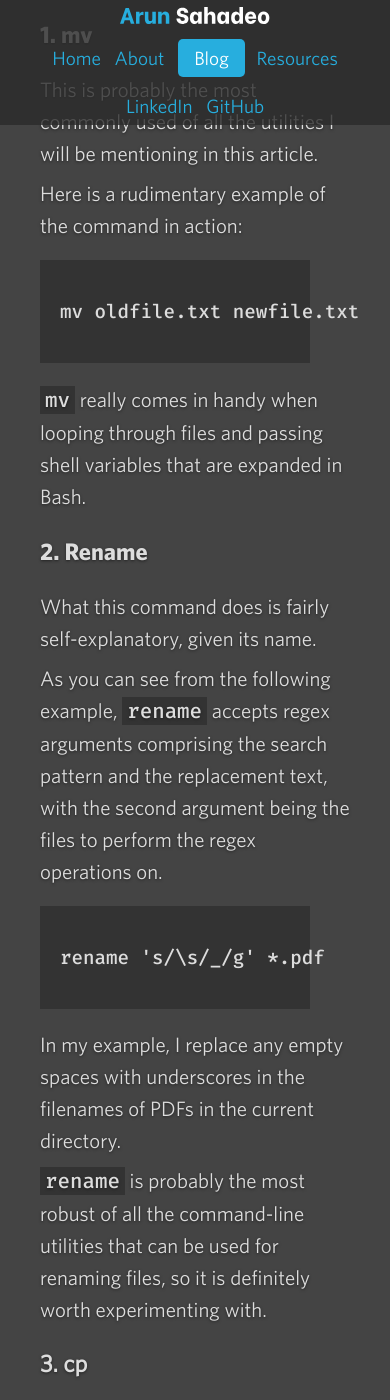
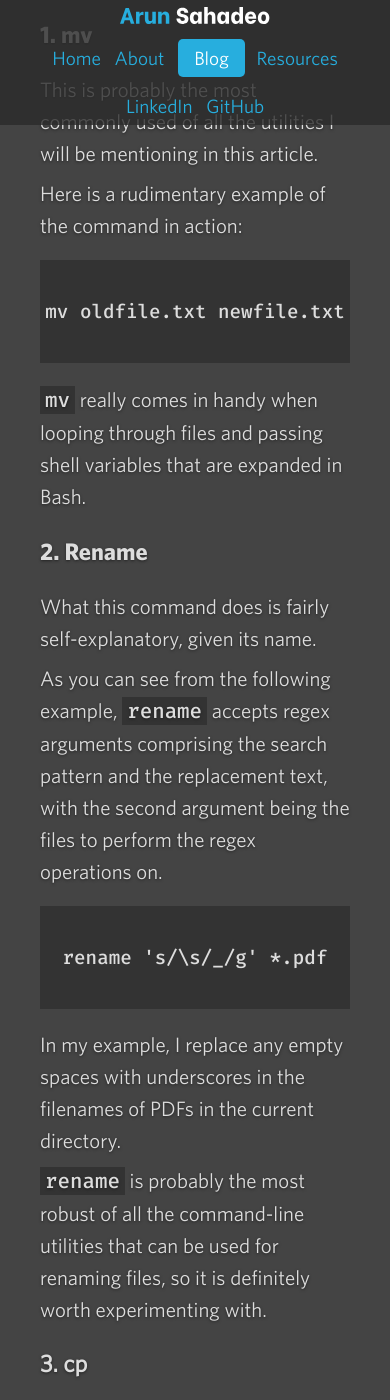
Before and after one commit to ArunSahadeo/ArunSahadeo.github.io, a Jekyll site: the page built from _posts/2020-06-13-renaming-files-in-linux.markdown, in a window 390 px wide and 1400 px high, scrolled down 407 px. Built offline with Jekyll 4.4.1, drawn with Linux system fonts in a browser that asks for light colours; some web fonts are replaced.

Commit message:
Style code blocks for smaller screens

```diff
--- a/_sass/layouts/_article.scss
+++ b/_sass/layouts/_article.scss
@@ -125,6 +125,12 @@
             font-size: 1.2rem;
             text-align: center;
 
+            @media (max-width: 767px) {
+                width: 100%;
+                padding-left: 0;
+                padding-right: 0;
+            }
+
             code {
                 font-family: $fira-code, sans-serif;
                 font-weight: 500;
```
